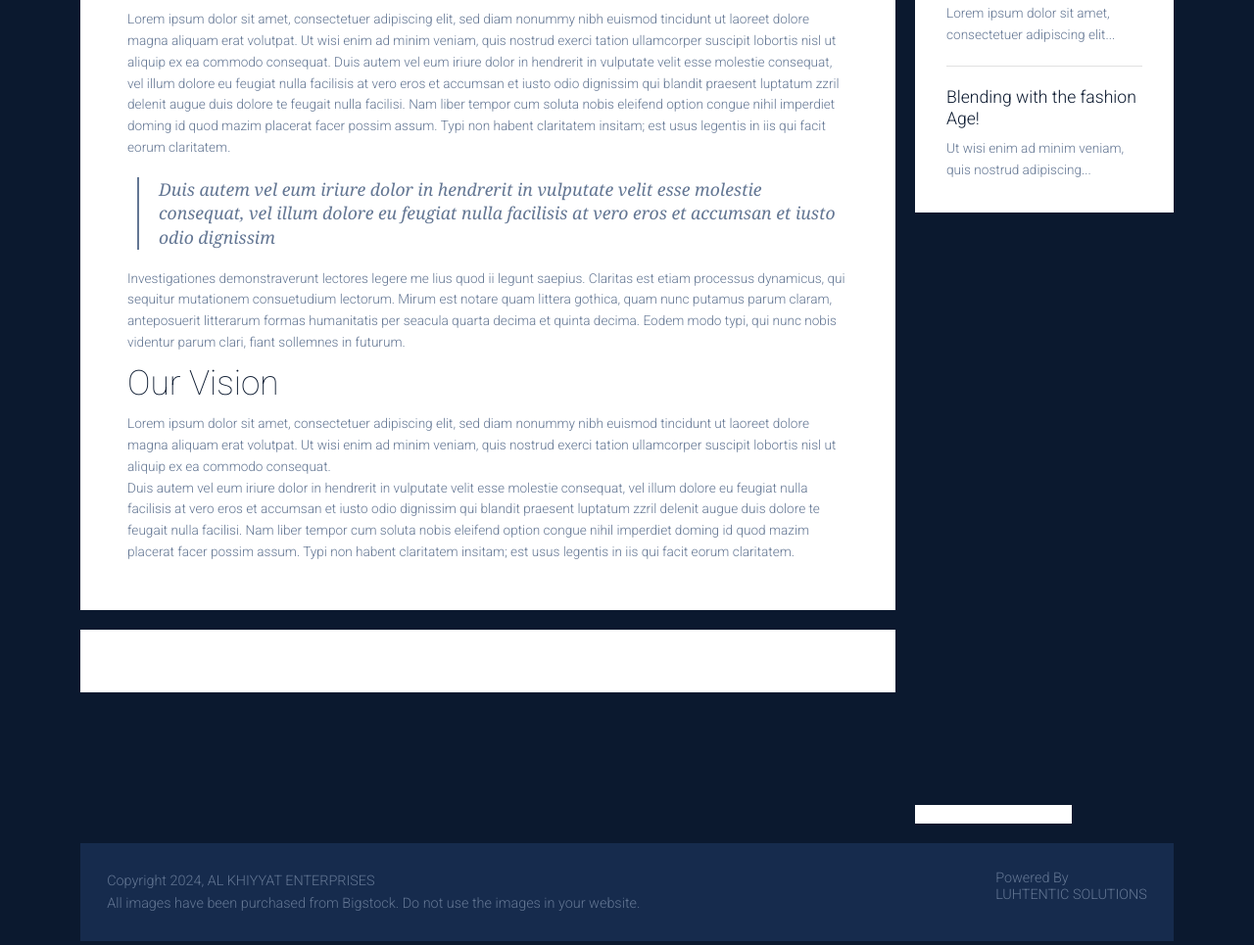
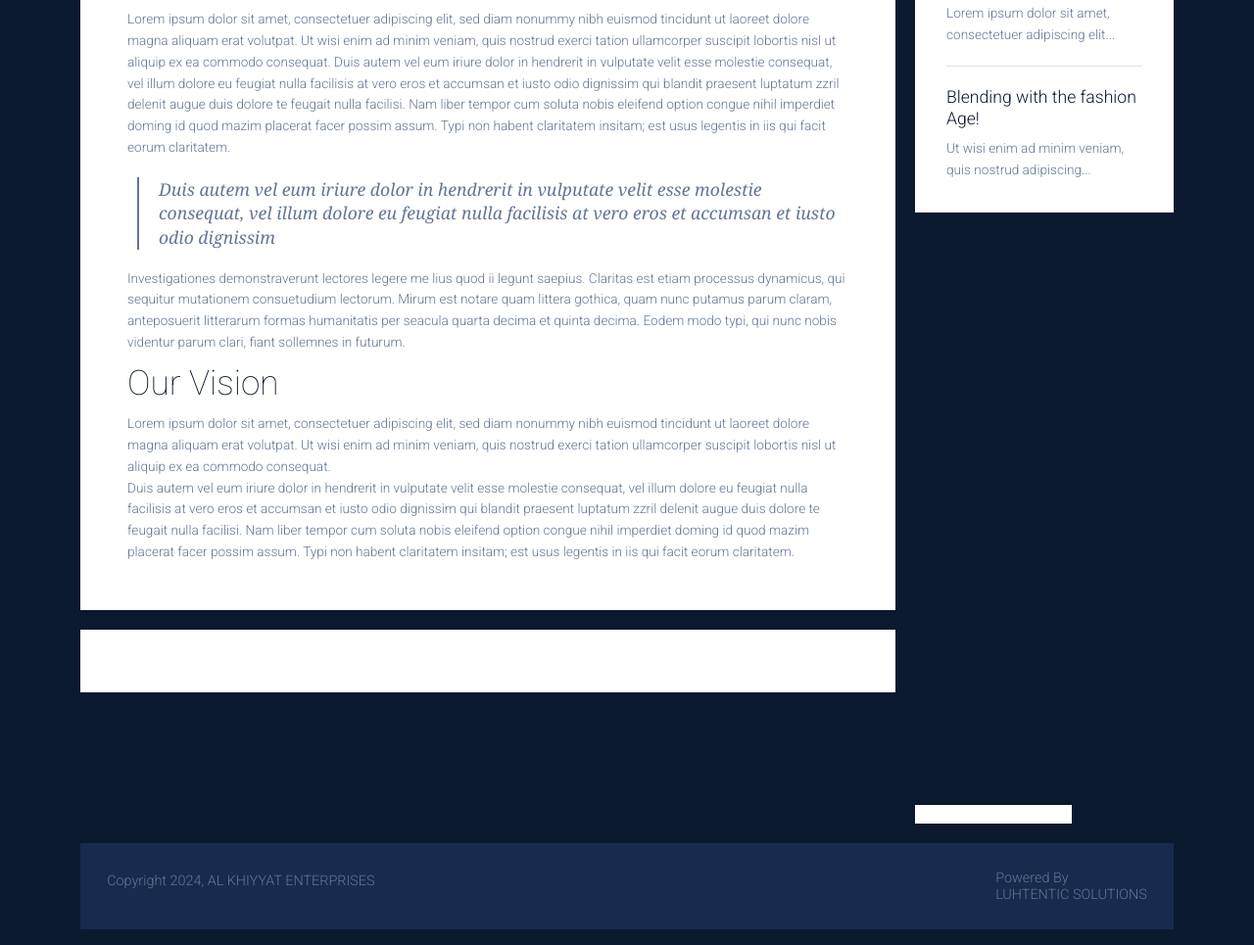
Before and after one commit to Laoluh/egbon-saheed, a plain HTML site: page about.html in a window 1280 px wide. Shown: the part 602-1567 px from the top of the page at 98% size. Drawn offline with Linux system fonts and the light colour scheme.

Commit message:
Update about.html

```diff
--- a/about.html
+++ b/about.html
@@ -167,7 +167,7 @@
             <div class="s-12 l-8">
                <p>
                   Copyright 2024, AL KHIYYAT ENTERPRISES <br>
-                  All images have been purchased from Bigstock. Do not use the images in your website.
+
                </p>
             </div>
             <div class="s-12 l-4">
```
